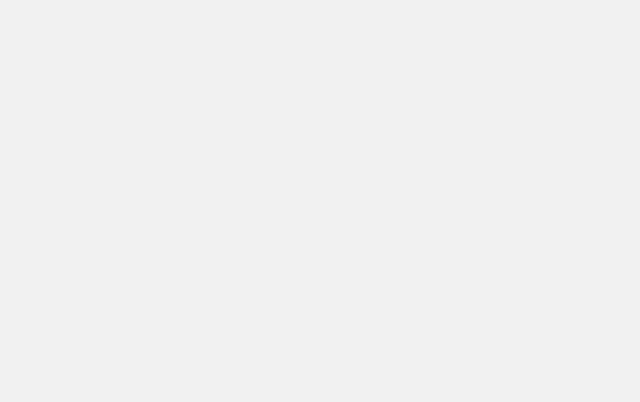
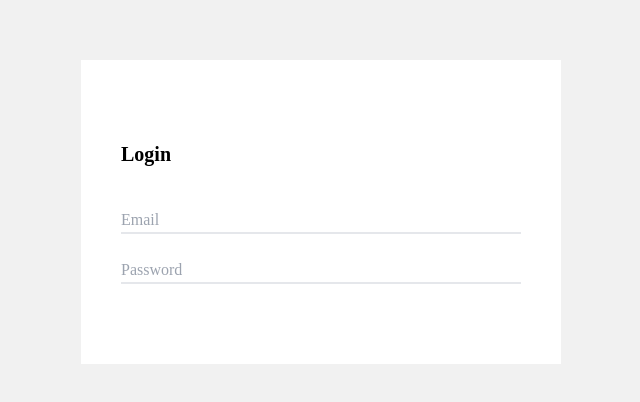
Before and after one commit to saakshiraut28/Workout_Buddy, a React (Create React App) app in the folder frontend/: page /login in a window 1280 px wide. Before the commit this address had no page. Shown: the part 188-590 px from the top of the page, without its empty margins (319-959 px from the left). Built offline with nearby package versions, Linux system fonts and the light colour scheme.

Commit message:
Create Login Page

```diff
--- a/frontend/src/App.js
+++ b/frontend/src/App.js
@@ -1,7 +1,7 @@
 /** @format */
 import { BrowserRouter, Routes, Route } from "react-router-dom";
 import Home from "./pages/home";
-import Nav from "./components/navbar";
+import Login from "./pages/login";
 
 function App() {
   return (
@@ -9,6 +9,7 @@ function App() {
       <BrowserRouter>
         <Routes>
           <Route path="/" element={<Home />} />
+          <Route path="/login" element={<Login />} />
         </Routes>
       </BrowserRouter>
     </div>
--- a/frontend/src/components/navbar.js
+++ b/frontend/src/components/navbar.js
@@ -20,6 +20,10 @@ function Nav() {
               Workout <span className="text-[#1fb84e]">B</span>uddy
             </span>
           </div>
+          <div className="flex ">
+            <div>
+              <Link>Login</Link>
+            </div>
             <div
               className={
                 open
@@ -29,8 +33,9 @@ function Nav() {
             >
               <Link onClick={handleLinkClick}>+ Add</Link>
             </div>
+          </div>
           {open ? (
-            <div className="absolute bg-[#0000009cgi] w-full h-full left-0 top-16">
+            <div className="absolute bg-[#0000009] w-full h-full left-0 top-16">
               <div className="form absolute top-1/2 left-1/2 transform -translate-x-1/2 -translate-y-1/2 bg-white">
                 <p className="font-bold w-full text-right py-5 px-5">
                   <Link onClick={handleLinkClick}>X</Link>
--- a/frontend/src/components/workoutForm.js
+++ b/frontend/src/components/workoutForm.js
@@ -43,7 +43,7 @@ const Form = () => {
           className={
             emptyFields.includes("title")
               ? "w-full border-b-2 outline-none border-[#fa0000ba] text-gray-700"
-              : "w-full border-b-2 outline-none hover:border-black text-gray-700"
+              : "w-full border-b-2 outline-none hover:border-black focus:border-black text-gray-700"
           }
           placeholder="Title"
           type="text"
@@ -54,7 +54,7 @@ const Form = () => {
           className={
             emptyFields.includes("reps")
               ? "w-full border-b-2 outline-none border-[#fa0000ba] text-gray-700"
-              : "w-full border-b-2 outline-none hover:border-black text-gray-700"
+              : "w-full border-b-2 outline-none hover:border-black focus:border-black text-gray-700"
           }
           placeholder="Reps"
           type="number"
@@ -65,7 +65,7 @@ const Form = () => {
           className={
             emptyFields.includes("loads")
               ? "w-full border-b-2 outline-none border-[#fa0000ba] text-gray-700"
-              : "w-full border-b-2 outline-none hover:border-black text-gray-700"
+              : "w-full border-b-2 outline-none hover:border-black focus:border-black text-gray-700"
           }
           placeholder="Load (kg)"
           type="number"
--- /dev/null
+++ b/frontend/src/pages/login.js
@@ -0,0 +1,25 @@
+/** @format */
+
+function Login() {
+  return (
+    <div className="container h-screen flex justify-center items-center">
+      <div className="max-w-xl bg-[#fff] py-20 px-5 md:px-10 space-y-10">
+        <p className="font-bold text-xl">Login</p>
+        <form className="space-y-6">
+          <input
+            className="w-full border-b-2 outline-none hover:border-black focus:border-black text-gray-700"
+            placeholder="Email"
+            type="email"
+          />
+          <input
+            className="w-full border-b-2 outline-none hover:border-black focus:border-black text-gray-700"
+            placeholder="Password"
+            type="passworkd"
+          />
+        </form>
+      </div>
+    </div>
+  );
+}
+
+export default Login;
```
Lines whose indentation alone changed are shown as unchanged.
